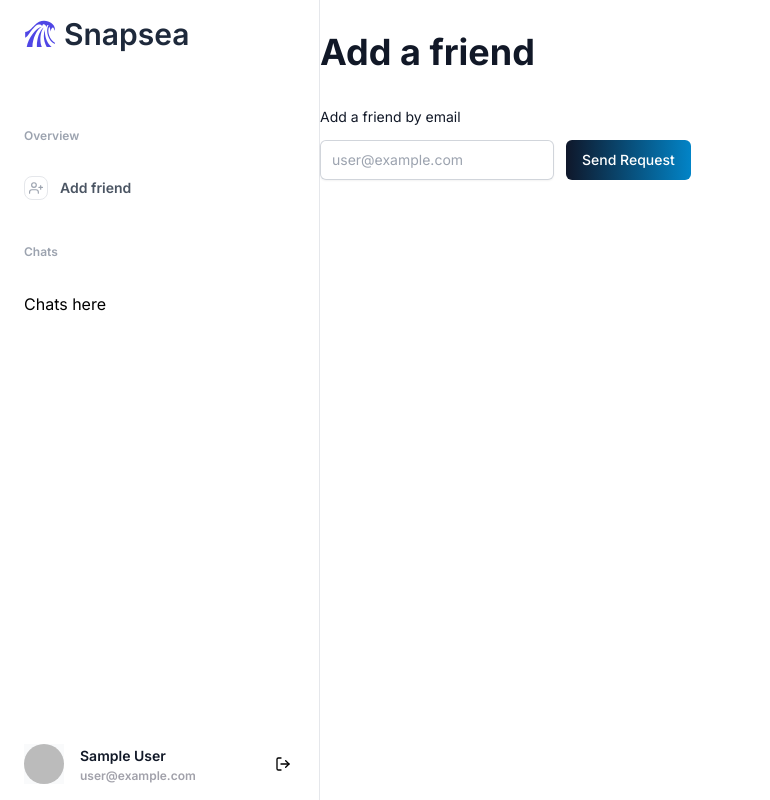
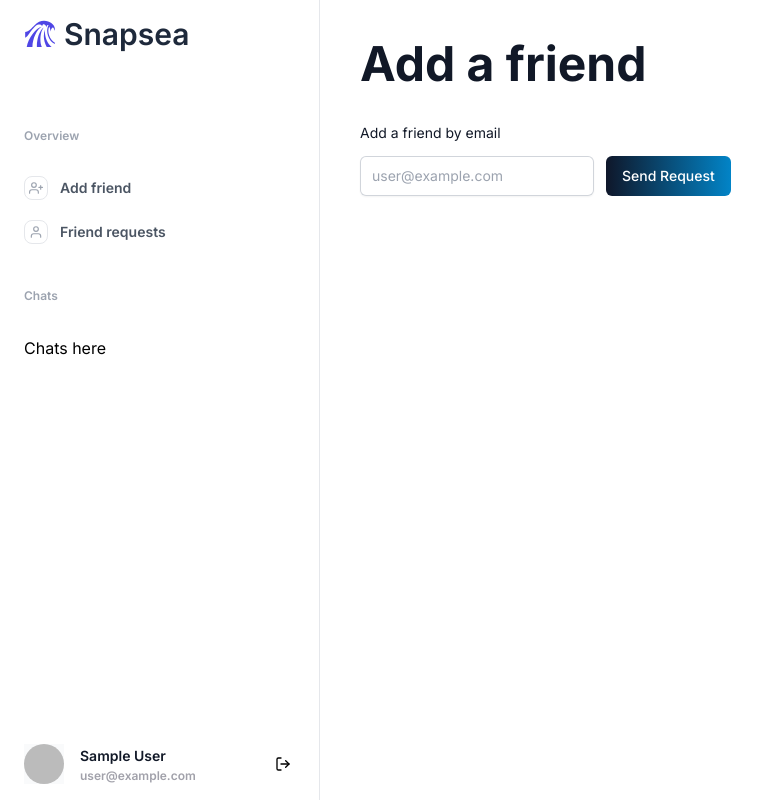
Before and after one commit to abhishekkaushal001/Snapsea, a Next.js app: page /dashboard/add in a window 1280 px wide. Shown: the whole page, without its empty margins (0-770 px from the left). Built offline with nearby package versions, Linux system fonts and the light colour scheme; no server answers; the database is empty; sample sign-in values are in the browser's storage.

Commit message:
Friend Requests Page completed.

```diff
--- a/app/dashboard/add/page.tsx
+++ b/app/dashboard/add/page.tsx
@@ -3,11 +3,11 @@ import AddFriend from "./AddFriend";
 
 const AddFriendPage = () => {
   return (
-    <div className="pt-8">
-      <h1 className="text-4xl text-gray-900 font-bold">Add a friend</h1>
+    <main className="p-10">
+      <h1 className="text-5xl text-gray-900 font-bold mb-8">Add a friend</h1>
 
       <AddFriend />
-    </div>
+    </main>
   );
 };
 
--- a/app/dashboard/layout.tsx
+++ b/app/dashboard/layout.tsx
@@ -7,6 +7,8 @@ import { GiBigWave } from "react-icons/gi";
 import { FiUserPlus } from "react-icons/fi";
 import Image from "next/image";
 import SignOutButton from "@/components/ui/SignOutButton";
+import FriendRequestsSideBar from "@/components/ui/FriendRequestsSideBar";
+import { db } from "@/lib/db";
 
 interface OverviewOptions {
   id: number;
@@ -30,8 +32,11 @@ const Layout = async ({ children }: PropsWithChildren) => {
   if (!session) {
     return redirect("/");
   }
+  const user = session.user;
 
-  const user = session.user;
+  const requests = (
+    await db.smembers(`user:${user.id}:incoming_friend_requests`)
+  ).length;
 
   return (
     <div className="w-full flex h-screen">
@@ -43,9 +48,11 @@ const Layout = async ({ children }: PropsWithChildren) => {
           <GiBigWave className="h-8 w-auto text-indigo-600" />
           <span className="align-middle pt-1">Snapsea</span>
         </Link>
+
         <div className="text-xs font-semibold leading-6 text-gray-400 mt-12">
           Overview
         </div>
+
         <div className="mt-2">
           <ul className="-mx-2 space-y-1">
             {overviewOptions.map((overview) => (
@@ -61,6 +68,13 @@ const Layout = async ({ children }: PropsWithChildren) => {
                 </Link>
               </li>
             ))}
+
+            <li>
+              <FriendRequestsSideBar
+                requestCount={requests}
+                sessionId={user.id}
+              />
+            </li>
           </ul>
         </div>
         <div className="mt-5 flex flex-col flex-1 gap-y-7">
--- /dev/null
+++ b/app/dashboard/requests/FriendRequests.tsx
@@ -0,0 +1,66 @@
+"use client";
+
+import { useState } from "react";
+import { User } from "./page";
+import Image from "next/image";
+
+interface Props {
+  incomingRequests: User[];
+  sessionId: string;
+}
+
+const FriendRequests = ({ incomingRequests, sessionId }: Props) => {
+  const [requests, setRequests] = useState<User[]>(incomingRequests);
+
+  if (requests.length === 0) {
+    return (
+      <div className="w-full">
+        <p className="text-lg text-zinc-400">No friend requests to show.</p>
+      </div>
+    );
+  }
+
+  return (
+    <div className="flex flex-col gap-3 mt-4 min-w-fit">
+      {requests.map((req) => (
+        <div
+          className="flex items-center min-w-fit justify-center space-x-7 hover:shadow-sm p-5 border border-gray-100 rounded-md hover:border-gray-200"
+          key={req.id}
+        >
+          <div className="relative h-[50px] w-[50px] items-center justify-center">
+            <Image
+              alt={req.name}
+              src={req.image}
+              referrerPolicy="no-referrer"
+              fill={true}
+              className="rounded-md h-[50px] max-w-min my-auto"
+            />
+          </div>
+
+          <div className="flex flex-col">
+            <span className="text-lg font-medium text-gray-900 ">
+              {req.name}
+            </span>
+            <span className="text-sm text-gray-400">{req.email}</span>
+          </div>
+
+          <div className="flex items-center justify-center h-full w-full space-x-2">
+            <button
+              aria-label="accepet request"
+              className="bg-indigo-600 hover:bg-indigo-700 flex items-center justify-center text-white p-2 rounded-md"
+            >
+              Confirm
+            </button>
+            <button
+              aria-label="deny request"
+              className="bg-red-500 hover:bg-red-600  flex items-center justify-center text-white p-2 rounded-md"
+            >
+              Delete
+            </button>
+          </div>
+        </div>
+      ))}
+    </div>
+  );
+};
+export default FriendRequests;
--- /dev/null
+++ b/app/dashboard/requests/page.tsx
@@ -0,0 +1,41 @@
+import { authOptions } from "@/lib/auth";
+import { db } from "@/lib/db";
+import { getServerSession } from "next-auth";
+import { redirect } from "next/navigation";
+import React from "react";
+import FriendRequests from "./FriendRequests";
+
+export interface User {
+  email: string;
+  id: string;
+  image: string;
+  name: string;
+}
+
+const RequestsPage = async () => {
+  const session = await getServerSession(authOptions);
+  if (!session) {
+    return redirect("/login");
+  }
+  const {
+    user: { id, email },
+  } = session;
+
+  const requests = (
+    await db.smembers(`user:${id}:incoming_friend_requests`)
+  ).map((req) => `user:${req}`);
+
+  const reqUsers: User[] = await db.mget(requests);
+
+  return (
+    <main className="p-10">
+      <h1 className="text-5xl text-gray-900 font-bold mb-8">Friend requests</h1>
+
+      <div className="flex flex-col gap-4">
+        <FriendRequests incomingRequests={reqUsers} sessionId={id} />
+      </div>
+    </main>
+  );
+};
+
+export default RequestsPage;
--- a/app/login/page.tsx
+++ b/app/login/page.tsx
@@ -5,7 +5,7 @@ import { signIn } from "next-auth/react";
 import { useState } from "react";
 import { toast } from "react-hot-toast";
 
-const page = () => {
+const LoginPage = () => {
   const [isLoading, setLoading] = useState(false);
 
   async function loginWithGoogle() {
@@ -69,4 +69,4 @@ const page = () => {
   );
 };
 
-export default page;
+export default LoginPage;
--- /dev/null
+++ b/components/ui/FriendRequestsSideBar.tsx
@@ -0,0 +1,37 @@
+"use client";
+
+import Link from "next/link";
+import { useState } from "react";
+import { FiUser } from "react-icons/fi";
+
+interface Props {
+  requestCount: number;
+  sessionId: string;
+}
+
+const FriendRequestsSideBar = ({ requestCount, sessionId }: Props) => {
+  const [requests, setRequests] = useState<number>(requestCount);
+
+  return (
+    <>
+      <Link
+        href="/dashboard/requests"
+        className="flex gap-3 p-2 text-sm leading-6 font-semibold align-middle items-center text-gray-600 hover:text-indigo-600 group hover:bg-gray-50"
+        onClick={() => setRequests(0)}
+      >
+        <span className="border text-gray-400 border-gray-200 group-hover:border-indigo-600 group-hover:text-indigo-600 flex h-6 w-6 shrink-0 p-1 rounded-lg items-center justify-center text-xs font-medium bg-white">
+          <FiUser className="h-4 w-4" />
+        </span>
+        <span className="truncate">Friend requests</span>
+
+        {requests > 0 && (
+          <div className="flex items-center justify-center text-xs rounded-full h-5 w-5 text-white bg-indigo-600">
+            {requests}
+          </div>
+        )}
+      </Link>
+    </>
+  );
+};
+
+export default FriendRequestsSideBar;
```
